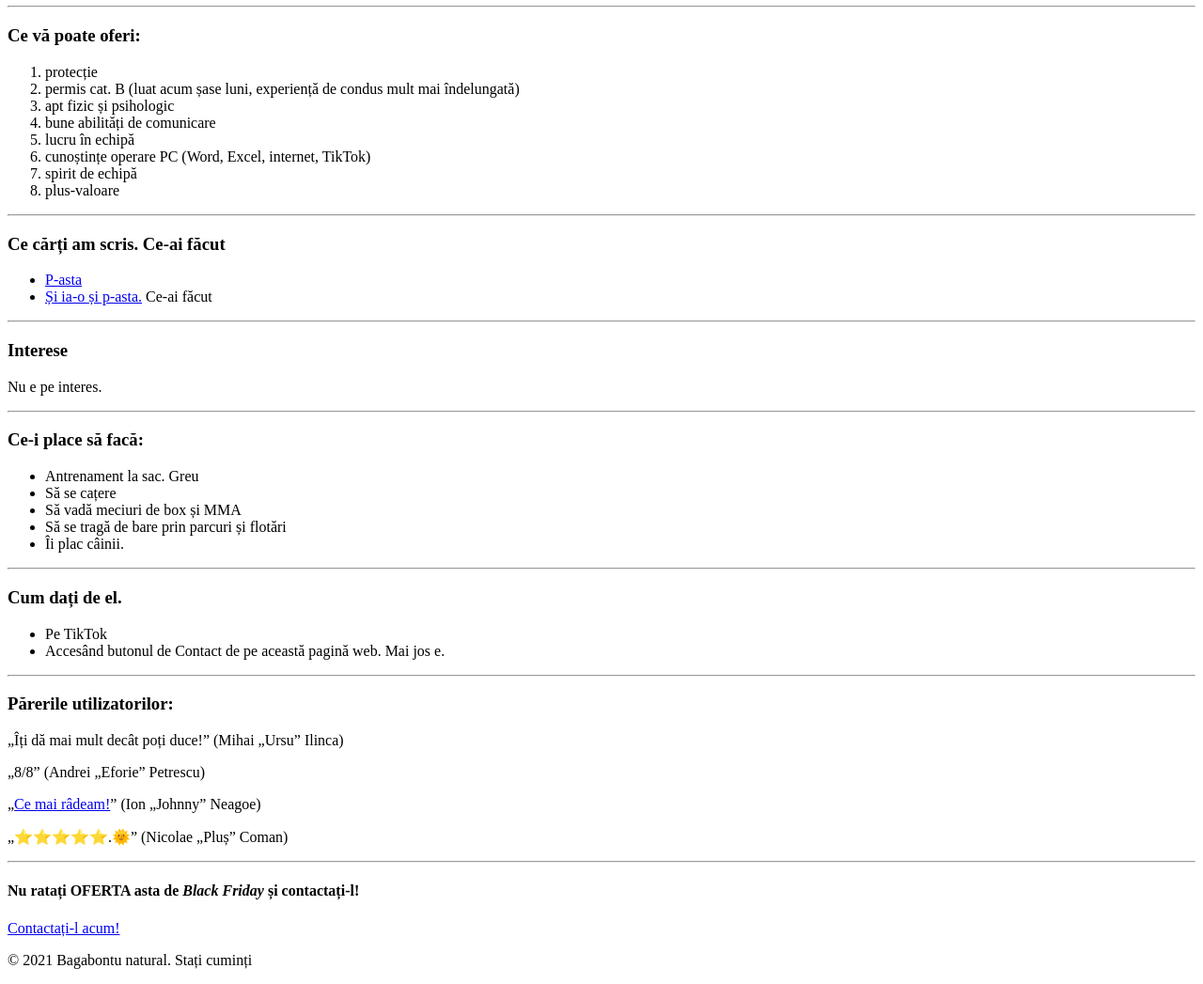
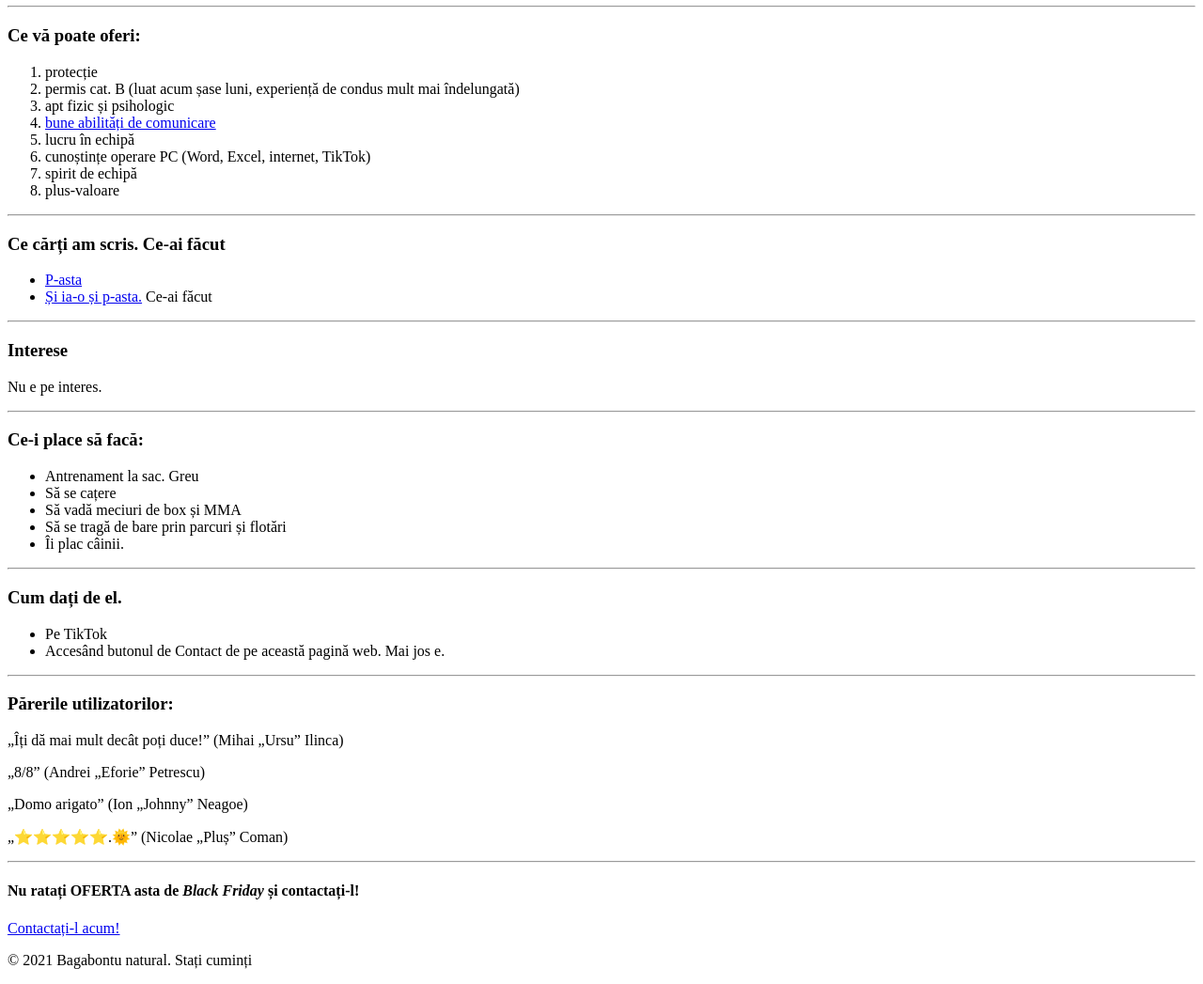
Before and after one commit to matterhorn51/rf, a plain HTML site: page index.html in a window 1280 px wide. Shown: the part 440-1487 px from the top of the page at 94% size. Drawn offline with Linux system fonts and the light colour scheme.

Commit message:
third version of contactatil and index

```diff
--- a/index.html
+++ b/index.html
@@ -31,7 +31,7 @@
     <li>protecție</li>
     <li>permis cat. B (luat acum șase luni, experiență de condus mult mai îndelungată)</li>
     <li>apt fizic și psihologic</li>
-    <li>bune abilități de comunicare</li>
+    <li><a href="https://www.youtube.com/watch?v=-m0RCpwZs0c&ab_channel=StansiAsociatii">bune abilități de comunicare</a></li>
     <li>lucru în echipă</li>
     <li>cunoștințe operare PC (Word, Excel, internet, TikTok)</li>
     <li>spirit de echipă</li>
@@ -65,7 +65,7 @@
   <h3>Părerile utilizatorilor:</h3>
   <p>„Îți dă mai mult decât poți duce!” (Mihai „Ursu” Ilinca)</p>
   <p>„8/8” (Andrei „Eforie” Petrescu)</p>
-  <p>„<a href="https://www.youtube.com/watch?v=nL8sEpQoPiI&ab_channel=FOLO79">Ce mai râdeam!</a>” (Ion „Johnny” Neagoe)</p>
+  <p>„Domo arigato” (Ion „Johnny” Neagoe)</p>
   <p>„⭐⭐⭐⭐⭐.🌞” (Nicolae „Pluș” Coman)</p>
   <hr>
   <h4>Nu ratați OFERTA asta de <em>Black Friday</em> și contactați-l!</h4>
```
Also changed, not shown: contactatil.html (+2 -2 lines).
